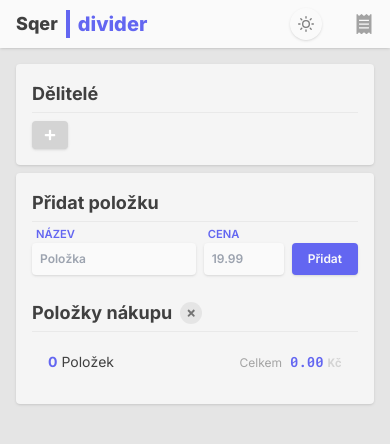
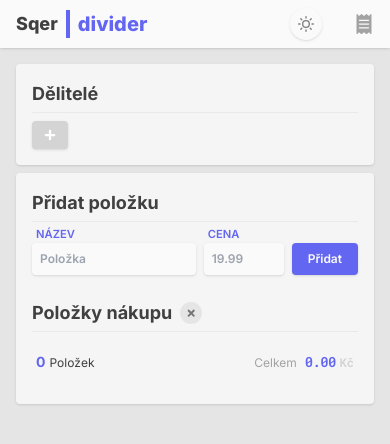
Before and after one commit to freieslebenadam/divider, a Next.js app: page / in a window 390 px wide. Shown: the top 444 px of the page. Built offline with nearby package versions, Linux system fonts and the light colour scheme.

Commit message:
#7 - small devices

```diff
--- a/components/Dividents/DividentsList.jsx
+++ b/components/Dividents/DividentsList.jsx
@@ -51,7 +51,7 @@ const DividentsList = () => {
     <>
       <form style={{display: showModal? "flex": "none"}} className="fixed items-center justify-center top-0 left-0 bottom-0 right-0 animate-fade z-10" onSubmit={handleSubmitDivident}>
         <div className="absolute z-40 top-0 left-0 w-full h-full bg-dim-500" onClick={() => setShowModal(false)} />
-        <div className="flex flex-col p-6 bg-neutral-100 dark:bg-neutral-700 transition-bg-100 rounded shadow-md z-50 min-w-[25rem]">
+        <div className="flex flex-col p-6 bg-neutral-100 dark:bg-neutral-700 transition-bg-100 rounded shadow-md z-50 min-w-[90%] sm:min-w-[25rem]">
           <div>
             <h4 className="font-bold text-lg">Přidat dělitele</h4>
           </div>
--- a/components/Items/ItemsList.jsx
+++ b/components/Items/ItemsList.jsx
@@ -13,11 +13,14 @@ const ItemsList = () => {
   return (
     <>
       <div className="flex flex-col gap-2 my-1">
-        <div className="text-sm flex">
-          <div className="font-normal px-4 py-3 flex-auto"><span className="font-bold text-indigo-500">{items.length}</span> {itemsCountSpelling}</div>
-          <div className="flex-none font-mono py-3 px-4 font-semibold text-neutral-500">
+        <div className="text-sm flex px-1 sm:px-4">
+          <div className="font-normal py-3 flex-auto">
+            <span className="font-bold text-indigo-500">{items.length}</span>
+            <span className="text-xs sm:text-base pl-1 dark:text-neutral-400">{itemsCountSpelling}</span>
+          </div>
+          <div className="flex-none font-mono py-3 font-semibold text-neutral-500">
             <span className="pr-2 text-xs font-sans text-neutral-400 font-normal">Celkem</span>
-            <span className="text-indigo-500">{formatPrice(sumTotal())}</span>
+            <span className="text-indigo-500 tracking-tighter">{formatPrice(sumTotal())}</span>
             <span className="font-bold text-neutral-300 dark:text-neutral-400 pl-1 text-xs select-none">Kč</span>
           </div>
         </div>
--- a/components/Items/ListItem.jsx
+++ b/components/Items/ListItem.jsx
@@ -68,7 +68,7 @@ const ListItem = ({ item }) => {
     <>
       <form style={{display: dividentsModal? "flex": "none"}} className="fixed items-center justify-center top-0 left-0 bottom-0 right-0 animate-fade z-10">
         <div className="absolute z-40 top-0 left-0 w-full h-full bg-dim-500" onClick={hideDividentsModal} />
-        <div className="flex flex-col p-6 bg-neutral-100 dark:bg-neutral-700 rounded shadow-md z-50 min-w-[25rem]">
+        <div className="flex flex-col p-6 bg-neutral-100 dark:bg-neutral-700 rounded shadow-md z-50 min-w-[90%] sm:min-w-[25rem]">
           <div>
             <h4 className="font-semibold text-lg capitalize">Položka <span className="text-indigo-500 font-extrabold dark:text-indigo-400">{item.name}</span></h4>
             <p className="text-xs text-neutral-400">Tato položka stojí <span className="text-indigo-500 dark:text-indigo-400 font-medium">{item.price}</span> Kč</p>
@@ -123,10 +123,10 @@ const ListItem = ({ item }) => {
             }
           })}
         </div>
-        <div className="flex-none font-mono py-3 px-4 font-semibold text-neutral-500 dark:text-neutral-300">
+        <div className="flex-none font-mono tracking-tighter py-3 px-2 sm:px-4 font-semibold text-neutral-500 dark:text-neutral-300">
           {item.price}<span className="font-bold text-neutral-300 dark:text-neutral-500 pl-1 text-xs select-none">Kč</span>
         </div>
-        <button className="flex-none flex text-neutral-400 text-xl justify-center items-center w-14 rounded-r transition-100 hover:bg-neutral-100 hover:text-indigo-500" onClick={() => showDividentsModal(item.id)}>
+        <button className="flex-none flex text-neutral-400 text-xl justify-center items-center w-10 sm:w-14 rounded-r transition-100 hover:bg-neutral-100 hover:text-indigo-500" onClick={() => showDividentsModal(item.id)}>
           <MdGroupAdd />
         </button>
       </div>
--- a/components/Receipt.jsx
+++ b/components/Receipt.jsx
@@ -22,7 +22,7 @@ const Receipt = ({ receiptModalOpen, hideReceiptModal }) => {
       style={{display: receiptModalOpen ? "flex": "none"}}>
       <div className="absolute -z-10 top-0 left-0 w-full h-full bg-dim-500" onClick={hideReceiptModal}/>
       <div className="container py-4">
-        <div className="flex flex-col p-6 bg-neutral-100 dark:bg-neutral-700 rounded shadow-md z-50 min-w-[25rem]">
+        <div className="flex flex-col p-6 bg-neutral-100 dark:bg-neutral-700 rounded shadow-md z-50 min-w-[90%] sm:min-w-[25rem]">
           <div className='flex justify-between items-center'>
             <h4 className="font-semibold text-lg">Kompletní vyúčtování</h4>
             <button className='text-xl text-neutral-400 dark:text-neutral-500 transition-100 hover:text-red-500'
```
